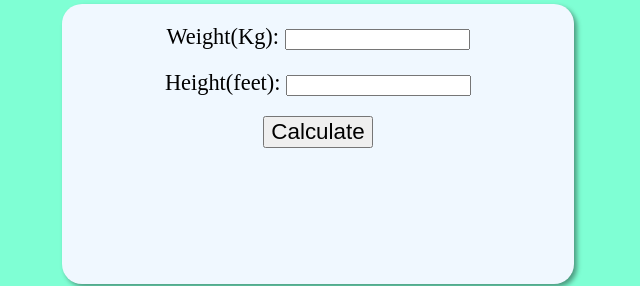
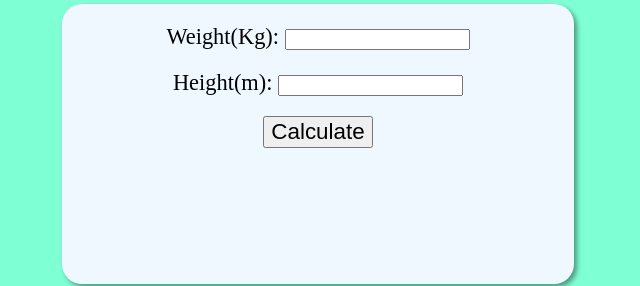
Before and after one commit to Kapoor-Tushar/30-Days_Of_Code-JavaScript, a plain HTML site: page BMI-Calulator/index.html in a window 1280 px wide. Shown: the part 236-522 px from the top of the page, 322-962 px from the left. Drawn offline with Linux system fonts and the light colour scheme.

Commit message:
17-BMI-Calculator

```diff
--- a/BMI-Calulator/index.html
+++ b/BMI-Calulator/index.html
@@ -11,7 +11,7 @@
         Weight(Kg): <input type="number" class="weight" />
       </div>
       <div class="height-container">
-        Height(feet): <input type="number" class="height" />
+        Height(m): <input type="number" class="height" />
       </div>
       <button class="btn-calculate">Calculate</button>
       <div class="result"></div>
```
